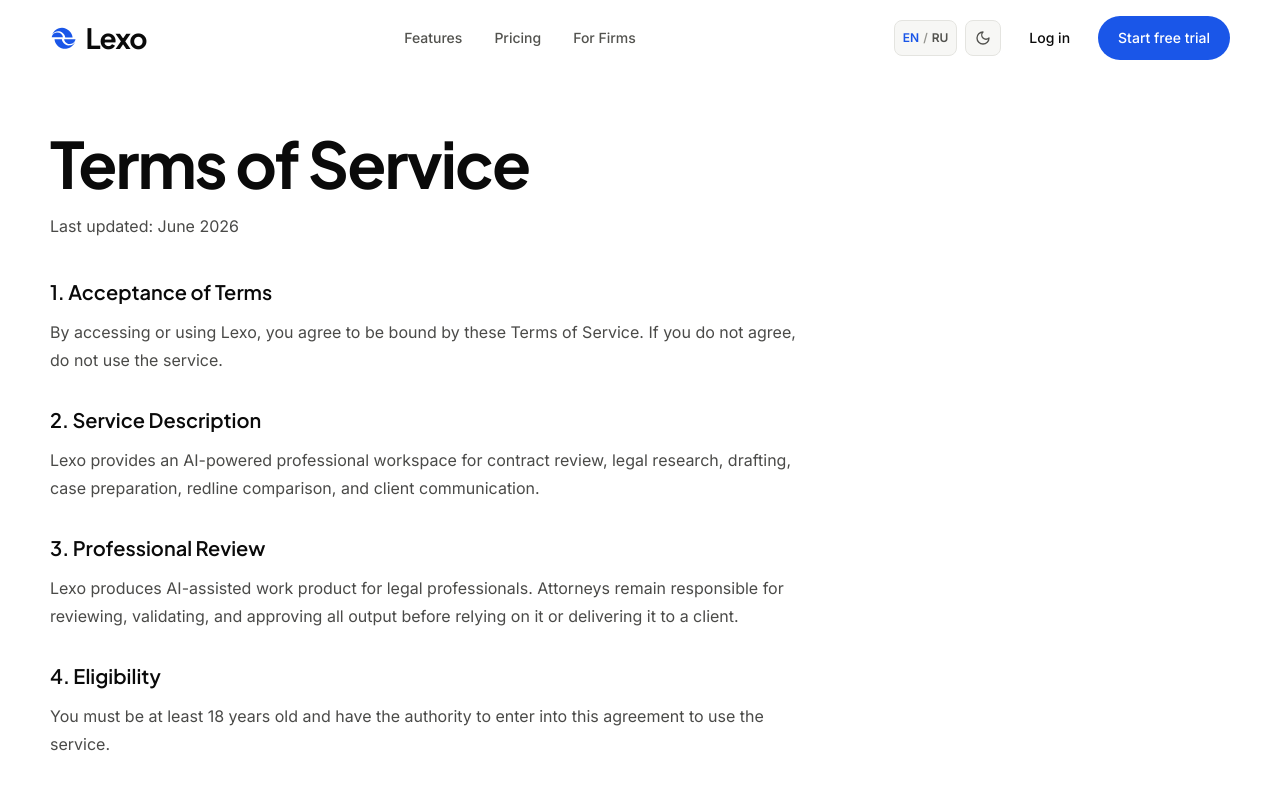
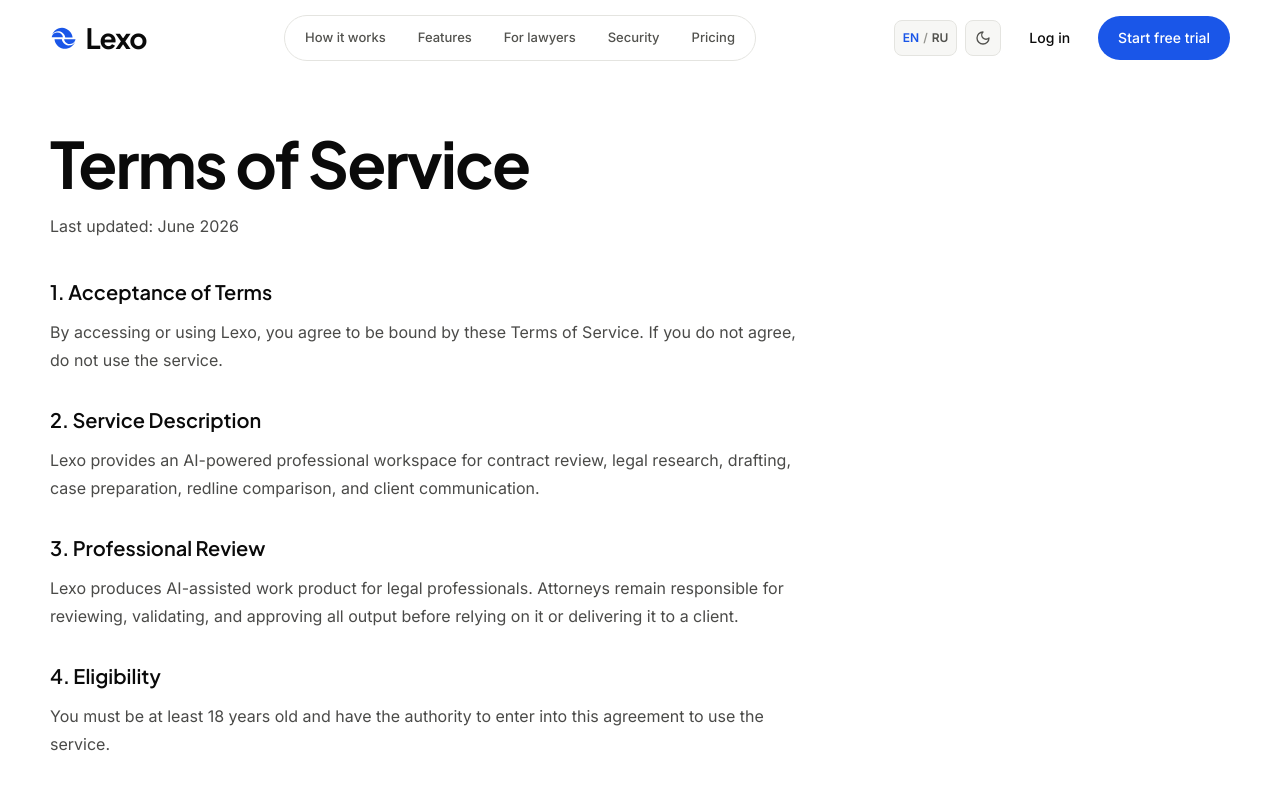
Before and after one commit to Anuar-zxc/unicorn, a Next.js app: page /terms in a window 1280 px wide. Shown: the top 794 px of the page. Built offline with nearby package versions, Linux system fonts and the light colour scheme.

Commit message:
polish landing navigation and billing availability

```diff
--- a/app/(marketing)/page.tsx
+++ b/app/(marketing)/page.tsx
@@ -240,7 +240,7 @@ export default function MarketingPage() {
           </div>
         </section>
 
-        <section className="py-20 md:py-28">
+        <section id="audience" className="scroll-mt-24 py-20 md:py-28">
           <div className="container-shell">
             <div className="mx-auto max-w-2xl text-center">
               <p className="text-caption text-[var(--accent)]">{ru ? "Создано вокруг практики" : "Designed around practice"}</p>
--- a/components/landing/PricingTable.tsx
+++ b/components/landing/PricingTable.tsx
@@ -39,7 +39,11 @@ const plansRu = [
 export function PricingTable() {
   const { locale } = useLanguage();
   const plans = locale === "ru" ? plansRu : plansEn;
-  const [annual, setAnnual] = useState(true);
+  const annualAvailable = Boolean(
+    process.env.NEXT_PUBLIC_POLAR_SOLO_ANNUAL_PRODUCT_ID &&
+      process.env.NEXT_PUBLIC_POLAR_FIRM_ANNUAL_PRODUCT_ID
+  );
+  const [annual, setAnnual] = useState(false);
   return (
     <section id="pricing" className="border-y border-[var(--border)] bg-[var(--bg-surface)] py-20 md:py-28">
       <div className="container-shell">
@@ -48,7 +52,20 @@ export function PricingTable() {
           <h2 className="text-h2 mt-3">{locale === "ru" ? "Больше возможностей без найма новых сотрудников." : "Capacity without another salary."}</h2>
           <div className="mt-7 inline-flex rounded-lg border border-[var(--border)] bg-[var(--bg-page)] p-1">
             <button className={cn("rounded-md px-5 py-2 text-sm font-semibold", !annual && "bg-[var(--accent)] text-white")} onClick={() => setAnnual(false)}>{locale === "ru" ? "Ежемесячно" : "Monthly"}</button>
-            <button className={cn("rounded-md px-5 py-2 text-sm font-semibold", annual && "bg-[var(--accent)] text-white")} onClick={() => setAnnual(true)}>{locale === "ru" ? "Ежегодно · скидка 20%" : "Annual · save 20%"}</button>
+            <button
+              className={cn(
+                "rounded-md px-5 py-2 text-sm font-semibold",
+                annual && "bg-[var(--accent)] text-white",
+                !annualAvailable && "cursor-not-allowed opacity-45"
+              )}
+              onClick={() => annualAvailable && setAnnual(true)}
+              disabled={!annualAvailable}
+              title={!annualAvailable ? (locale === "ru" ? "Годовая оплата скоро появится" : "Annual billing is coming soon") : undefined}
+            >
+              {annualAvailable
+                ? (locale === "ru" ? "Ежегодно · скидка 20%" : "Annual · save 20%")
+                : (locale === "ru" ? "Ежегодно · скоро" : "Annual · coming soon")}
+            </button>
           </div>
         </div>
         <div className="mt-10 grid gap-5 lg:grid-cols-3">
@@ -62,7 +79,7 @@ export function PricingTable() {
                 <span className="pb-2 text-sm text-[var(--text-secondary)]">{locale === "ru" ? "/месяц" : "/month"}</span>
               </div>
               {annual && <p className="mt-2 text-xs text-[var(--text-muted)]">{locale === "ru" ? "Оплата за год" : "Billed annually"}</p>}
-              <Link href={plan.name === "Enterprise" ? "mailto:sales@lexo.ai?subject=Lexo Enterprise" : `/api/checkout?plan=${plan.name === "Solo" ? "solo" : "firm"}&billing=${annual ? "annual" : "monthly"}`}><Button className="mt-6 w-full" variant={plan.highlight ? "primary" : "outline"}>{plan.name === "Enterprise" ? (locale === "ru" ? "Связаться с нами" : "Contact sales") : (locale === "ru" ? "Начать 14-дневный период" : "Start 14-day trial")}</Button></Link>
+              <Link href={plan.name === "Enterprise" ? "mailto:sales@lexo.ai?subject=Lexo Enterprise" : `/api/checkout?plan=${plan.name === "Solo" ? "solo" : "firm"}&billing=${annual && annualAvailable ? "annual" : "monthly"}`}><Button className="mt-6 w-full" variant={plan.highlight ? "primary" : "outline"}>{plan.name === "Enterprise" ? (locale === "ru" ? "Связаться с нами" : "Contact sales") : (locale === "ru" ? "Начать 14-дневный период" : "Start 14-day trial")}</Button></Link>
               <ul className="mt-7 space-y-3 text-sm text-[var(--text-secondary)]">
                 {plan.features.map((feature) => <li key={feature} className="flex gap-3"><Check className="h-4 w-4 shrink-0 text-[var(--green)]" /><span>{feature}</span></li>)}
               </ul>
--- a/components/layout/Navbar.tsx
+++ b/components/layout/Navbar.tsx
@@ -11,17 +11,35 @@ import { useLanguage } from "@/components/providers/AppProviders";
 import { cn } from "@/lib/utils";
 
 const copy = {
-  en: { features: "Features", pricing: "Pricing", firms: "For Firms", login: "Log in", trial: "Start free trial" },
-  ru: { features: "Возможности", pricing: "Тарифы", firms: "Для фирм", login: "Войти", trial: "Начать бесплатно" }
+  en: {
+    demo: "How it works",
+    features: "Features",
+    audience: "For lawyers",
+    trust: "Security",
+    pricing: "Pricing",
+    login: "Log in",
+    trial: "Start free trial"
+  },
+  ru: {
+    demo: "Как работает",
+    features: "Возможности",
+    audience: "Для юристов",
+    trust: "Безопасность",
+    pricing: "Тарифы",
+    login: "Войти",
+    trial: "Начать бесплатно"
+  }
 };
 
 export function Navbar() {
   const { locale } = useLanguage();
   const text = copy[locale];
   const links = [
+    { href: "#demo", label: text.demo },
     { href: "#features", label: text.features },
-    { href: "#pricing", label: text.pricing },
-    { href: "#for-firms", label: text.firms }
+    { href: "#audience", label: text.audience },
+    { href: "#trust", label: text.trust },
+    { href: "#pricing", label: text.pricing }
   ];
   const [scrolled, setScrolled] = useState(false);
   const [open, setOpen] = useState(false);
@@ -32,21 +50,29 @@ export function Navbar() {
     return () => window.removeEventListener("scroll", onScroll);
   }, []);
   return (
-    <header className={cn("fixed inset-x-0 top-0 z-50 border-b border-transparent transition", scrolled && "border-[var(--border)] bg-[var(--bg-page)]/90 backdrop-blur-xl")}>
-      <nav className="container-shell flex h-18 items-center justify-between py-4">
-        <Link href="/"><Logo className="text-[28px]" /></Link>
-        <div className="hidden items-center gap-8 md:flex">
-          {links.map((link) => <Link key={link.href} href={link.href} className="text-sm font-medium text-[var(--text-secondary)] hover:text-[var(--text-primary)]">{link.label}</Link>)}
+    <header className={cn("fixed inset-x-0 top-0 z-50 border-b border-transparent bg-[var(--bg-page)]/80 backdrop-blur-xl transition", scrolled && "border-[var(--border)] bg-[var(--bg-page)]/92 shadow-[var(--shadow-sm)]")}>
+      <nav className="container-shell grid h-[76px] grid-cols-[auto_1fr_auto] items-center gap-6">
+        <Link href="/" className="justify-self-start"><Logo className="text-[28px]" /></Link>
+        <div className="hidden justify-self-center rounded-full border border-[var(--border)] bg-[var(--bg-surface)]/75 p-1 lg:flex">
+          {links.map((link) => (
+            <Link
+              key={link.href}
+              href={link.href}
+              className="rounded-full px-3.5 py-2 text-[13px] font-medium text-[var(--text-secondary)] transition hover:bg-[var(--bg-page)] hover:text-[var(--text-primary)] hover:shadow-[var(--shadow-sm)] xl:px-4"
+            >
+              {link.label}
+            </Link>
+          ))}
         </div>
-        <div className="hidden items-center gap-2 md:flex">
+        <div className="hidden items-center justify-self-end gap-2 lg:flex">
           <LanguageSwitcher />
           <ThemeToggle />
           <Link href="/auth/signin"><Button variant="ghost">{text.login}</Button></Link>
           <Link href="/auth/signup"><Button>{text.trial}</Button></Link>
         </div>
-        <button aria-label="Open menu" className="rounded-lg p-2 md:hidden" onClick={() => setOpen(true)}><Menu className="h-5 w-5" /></button>
+        <button aria-label="Open menu" className="justify-self-end rounded-lg p-2 lg:hidden" onClick={() => setOpen(true)}><Menu className="h-5 w-5" /></button>
       </nav>
-      <div className={cn("fixed inset-y-0 right-0 z-50 w-[min(88vw,360px)] border-l border-[var(--border)] bg-[var(--bg-page)] p-6 transition-transform md:hidden", open ? "translate-x-0" : "translate-x-full")}>
+      <div className={cn("fixed inset-y-0 right-0 z-50 w-[min(88vw,360px)] border-l border-[var(--border)] bg-[var(--bg-page)] p-6 transition-transform lg:hidden", open ? "translate-x-0" : "translate-x-full")}>
         <div className="flex items-center justify-between"><Logo className="text-[28px]" /><button aria-label="Close menu" onClick={() => setOpen(false)}><X className="h-5 w-5" /></button></div>
         <div className="mt-10 grid gap-6">
           {links.map((link) => <Link key={link.href} href={link.href} onClick={() => setOpen(false)} className="text-lg font-medium">{link.label}</Link>)}
```
